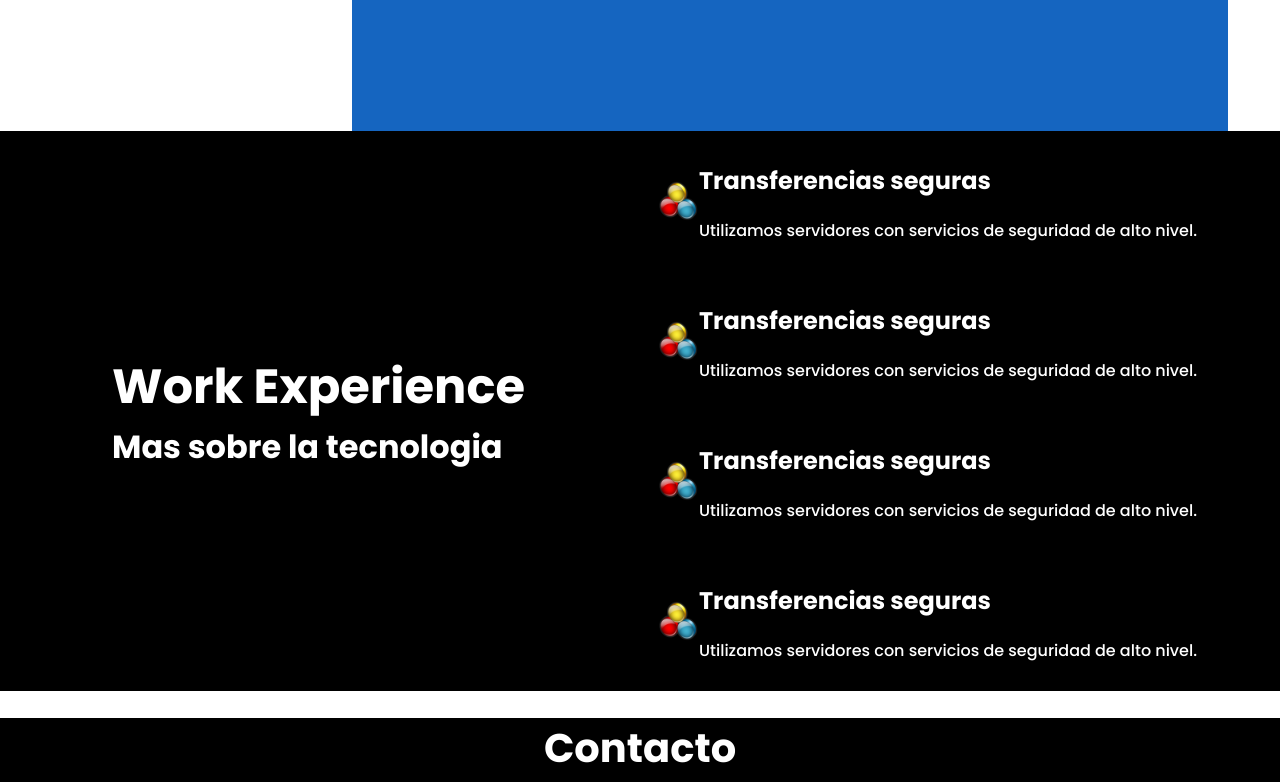
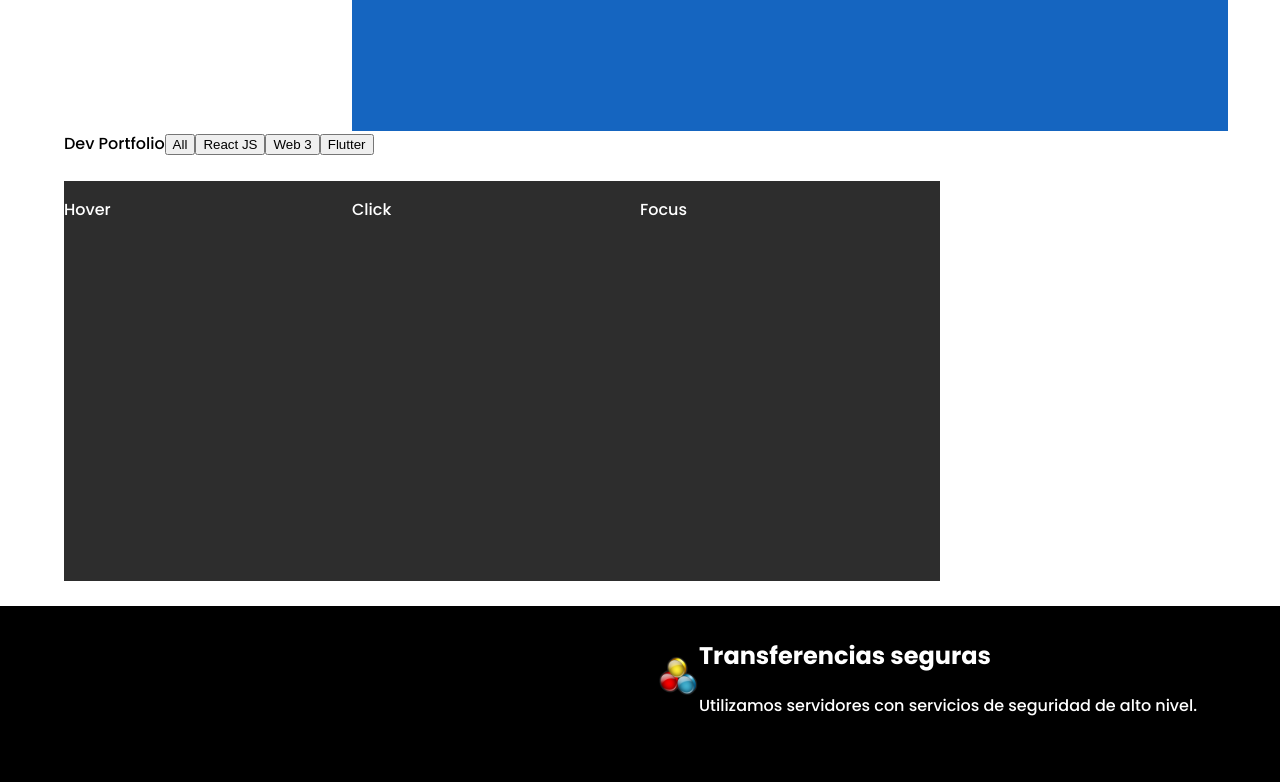
Before and after one commit to preto93/portfolio, a React (Create React App) app in the folder portfolio/: page / in a window 1280 px wide. Shown: the part 1880-2662 px from the top of the page. Built offline with nearby package versions, Linux system fonts and the light colour scheme.

Commit message:
added flip to cards

```diff
--- a/portfolio/package.json
+++ b/portfolio/package.json
@@ -10,11 +10,14 @@
     "@testing-library/jest-dom": "^5.16.4",
     "@testing-library/react": "^13.3.0",
     "@testing-library/user-event": "^13.5.0",
+    "bootstrap": "^5.1.3",
+    "classnames": "^2.3.1",
     "react": "^18.1.0",
     "react-dom": "^18.1.0",
     "react-scripts": "5.0.1",
     "react-tsparticles": "^2.1.0",
     "react-typing-effect": "^2.0.5",
+    "sass": "^1.53.0",
     "web-vitals": "^2.1.4"
   },
   "scripts": {
--- a/portfolio/src/App.js
+++ b/portfolio/src/App.js
@@ -4,6 +4,7 @@ import NavBar from './components/NavBar/NavBar'
 import About from './components/About/About'
 import Experience from './components/Experience/Experience';
 import Contact from './components/Contact/Contact'
+import Porftolio from './components/Portfolio/Porftolio';
 
 
 function App() {
@@ -12,6 +13,7 @@ function App() {
     <NavBar />
     <Home />
     <About />
+    <Porftolio />
     <Experience />
     <Contact />
     </>
--- /dev/null
+++ b/portfolio/src/components/Portfolio/Porftolio.jsx
@@ -0,0 +1,58 @@
+import React from "react";
+import "./Portfolio.css";
+import { Box, Container, Grid } from "@mui/material";
+import DefaultBox from "../../utils/DefaultBox/DefaultBox";
+
+const Porftolio = () => {
+  const cards = [
+    {
+      id: "1",
+      variant: "hover",
+      front: "Hover",
+      back: "Back"
+    },
+    {
+      id: "2",
+      variant: "click",
+      front: "Click",
+      back: "Back"
+    },
+    {
+      id: "3",
+      variant: "focus",
+      front: "Focus",
+      back: "Back"
+    }
+  ];
+
+
+  return (
+    <>
+      <Container>
+        <Grid container>
+          <div>
+            <label>Dev Portfolio</label>
+          </div>
+          <div>
+            <button>All</button>
+            <button>React JS</button>
+            <button>Web 3</button>
+            <button>Flutter</button>
+          </div>
+        </Grid>
+        <Grid style={{ display: "flex", flexDirection: "row" }} container>
+        {cards.map((card) => (
+          <Grid item md={3}>
+
+              <DefaultBox key={card.id} card={card} />
+
+          </Grid>
+          ))}
+
+        </Grid>
+      </Container>
+    </>
+  );
+};
+
+export default Porftolio;
--- /dev/null
+++ b/portfolio/src/utils/DefaultBox/DefaultBox.jsx
@@ -0,0 +1,40 @@
+import React, { useState, useEffect } from "react";
+import { Box } from "@mui/material";
+import "./DefaultBox.scss";
+import cn from "classnames";
+
+const DefaultBox = ({ card }) => {
+  const [showBack, setShowBack] = useState(false);
+
+  function handleClick() {
+    if (card.variant === "click") {
+      setShowBack(!showBack);
+    }
+  }
+
+  return (
+    <>
+      <div className="flip-card-outer" onClick={handleClick}>
+        <div
+          className={cn("flip-card-inner", {
+            showBack,
+            "hover-trigger": card.variant === "hover",
+          })}
+        >
+          <div className="card front">
+            <div className="card-body d-flex justify-content-center align-items-center">
+              <p className="card-text fs-1 fw-bold">{card.front}</p>
+            </div>
+          </div>
+          <div className="card back">
+            <div className="card-body d-flex justify-content-center align-items-center">
+              <p className="card-text fs-1 fw-bold">{card.back}</p>
+            </div>
+          </div>
+        </div>
+      </div>
+    </>
+  );
+};
+
+export default DefaultBox;
--- /dev/null
+++ b/portfolio/src/utils/DefaultBox/DefaultBox.scss
@@ -0,0 +1,47 @@
+.flip-card-outer {
+    width: 300px;
+    height: 400px;
+    margin: 25px 0;
+
+    &.focus-trigger:focus {
+      outline: 5px solid greenyellow;
+      outline-offset: 5px;
+    }
+
+    .flip-card-inner {
+      transform-style: preserve-3d;
+      transition: .5s linear .1s;
+      position: relative;
+      width: inherit;
+      height: inherit;
+
+      &.hover-trigger:hover {
+        transform: rotateY(180deg);
+      }
+
+      &.showBack {
+        transform: rotateY(180deg);
+      }
+
+      .card {
+        backface-visibility: hidden;
+        position: absolute;
+        top: 0;
+        left: 0;
+        width: 100%;
+        height: 100%;
+
+        &.front {
+          transform: rotateY(0);
+          background-color: #2d2d2d;
+          color: #fff;
+        }
+
+        &.back {
+          transform: rotateY(180deg);
+          background-color: rgb(119, 119, 119);
+          color: #2d2d2d;
+        }
+      }
+    }
+  }
```
Also changed, not shown: portfolio/src/components/About/About.jsx (+13 -7 lines), portfolio/src/components/Portfolio/Portfolio.css (added), 1 other file (tests, documents, lock files or other folders).
